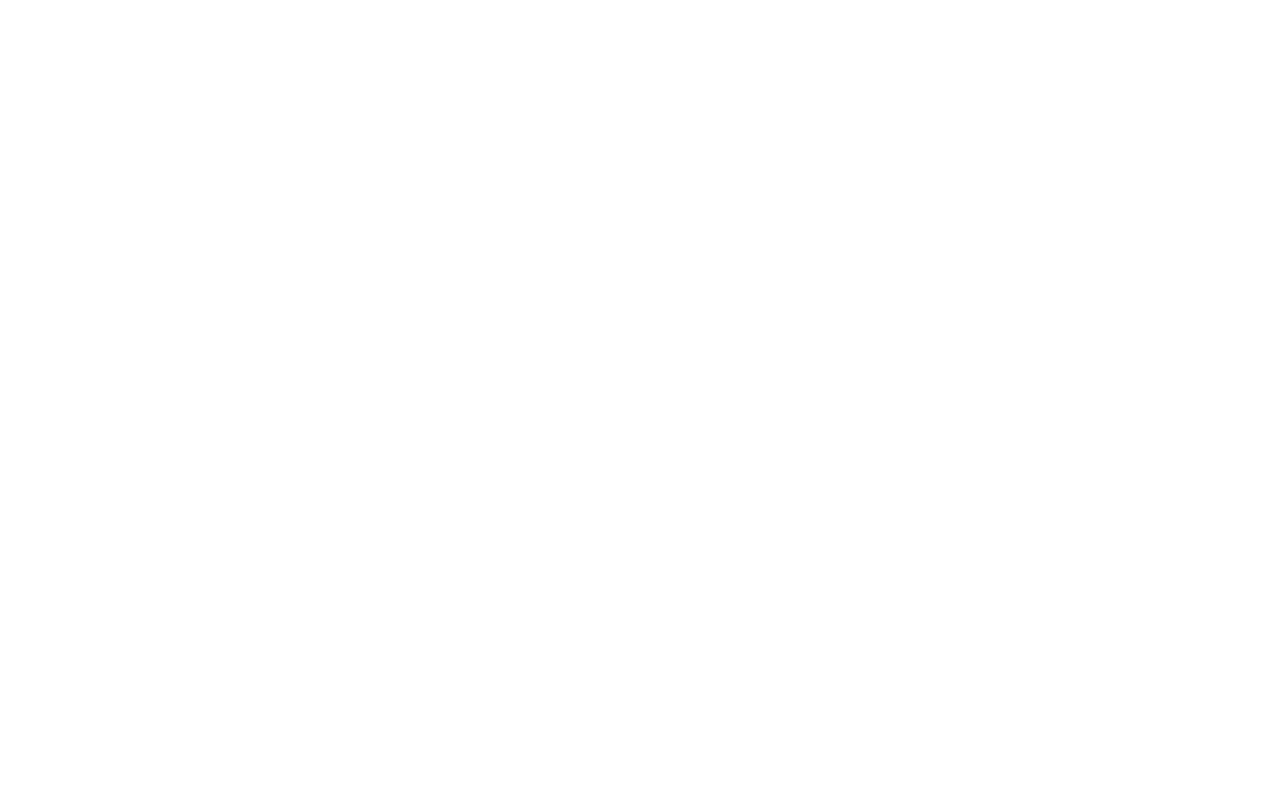
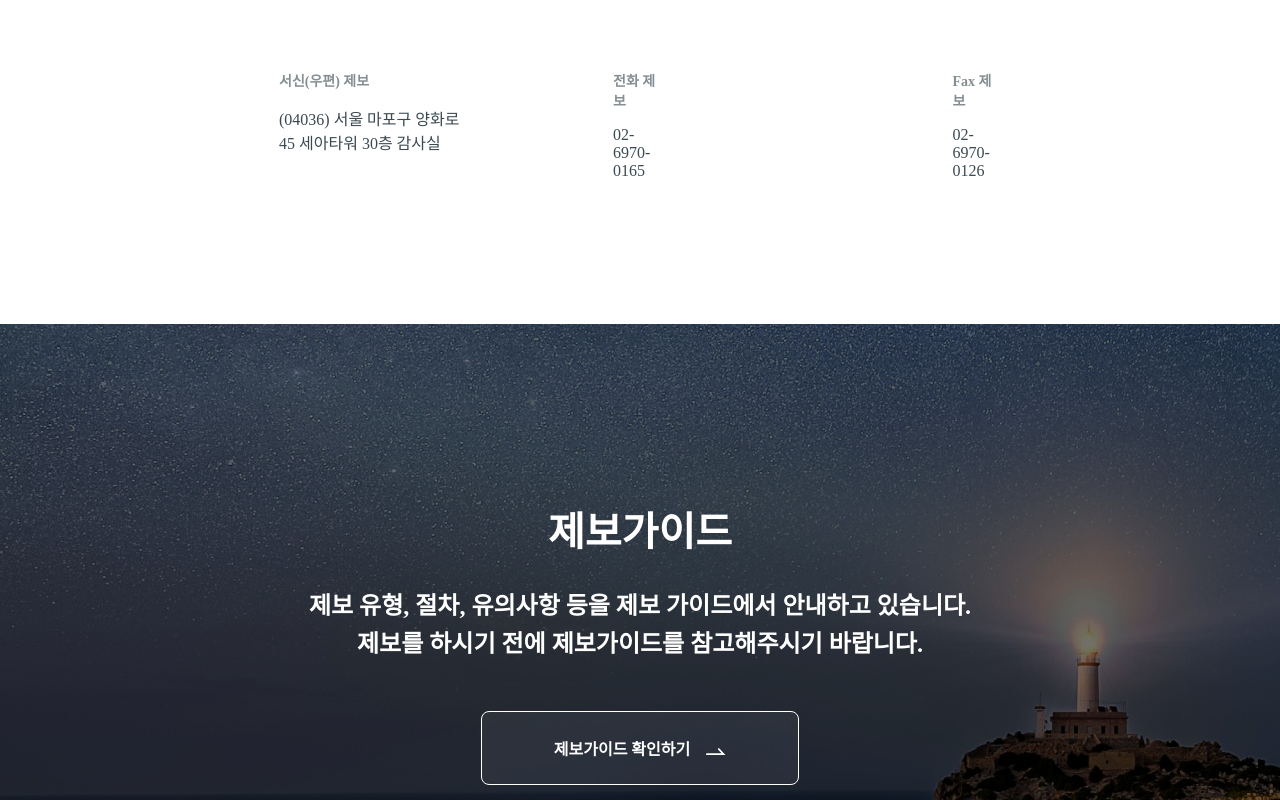
Before and after one commit to JANGDEOKSIK/next-seah, a Next.js app: page /report/letter-phone-fax in a window 1280 px wide. Before the commit this address had no page. Shown: the part 1040-1840 px from the top of the page. Before the commit the page ends 800 px from the top, so only its background shows below. Built offline with nearby package versions, Linux system fonts and the light colour scheme; no server answers.

Commit message:
서신·전화·Fax 이용안내 페이지 완료

```diff
--- /dev/null
+++ b/src/app/(sub)/report/letter-phone-fax/page.jsx
@@ -0,0 +1,71 @@
+"use client";
+
+import { getList } from "@/app/_lib/fetch";
+import { usePathname } from "next/navigation";
+
+export default function letterPhoneFaxPage() {
+  const { data } = getList("/dummy/menu.json", ["dummy", "menu"]);
+  const pathname = usePathname();
+
+  return (
+    <>
+      <div className="visual-area report">
+        <h2>서신·전화·Fax 이용안내</h2>
+        <ul className="sub-nav">
+          {data
+            ?.filter((item) => item.menuId === "ReportPage")
+            .map((item) =>
+              item.subMenu?.map((subItem) => {
+                const linkPath = `/report${subItem.url}`;
+                const isTrue = pathname === linkPath;
+
+                return (
+                  <li key={subItem.menuSeq}>
+                    <a
+                      href={`/report${subItem.url}`}
+                      className={isTrue ? "on" : ""}
+                    >
+                      {subItem.menuNm}
+                    </a>
+                  </li>
+                );
+              })
+            )}
+        </ul>
+      </div>
+      <div className="contents-area no-padding-bt">
+        <h3 className="f-exBold">
+          윤리경영 제안센터는 온라인 제보 외에도 <br />
+          서신, 전화, 또는 Fax를 통해 제보가 가능합니다.
+        </h3>
+        <div className="contact-type">
+          <p className="f-exBold title">제보방법</p>
+          <ul className="type-list">
+            <li className="type-item">
+              <p className="f-exBold">서신(우편) 제보</p>
+              <p>(04036) 서울 마포구 양화로 45 세아타워 30층 감사실</p>
+            </li>
+            <li className="type-item">
+              <p className="f-exBold">전화 제보</p>
+              <p>02-6970-0165</p>
+            </li>
+            <li className="type-item">
+              <p className="f-exBold">Fax 제보</p>
+              <p>02-6970-0126</p>
+            </li>
+          </ul>
+        </div>
+        <div className="contact-guide">
+          <div className="txt-box">
+            <p className="f-exBold title">제보가이드</p>
+            <p className="f-exBold desc">
+              제보 유형, 절차, 유의사항 등을 제보 가이드에서 안내하고 있습니다. <br />
+              제보를 하시기 전에 제보가이드를 참고해주시기 바랍니다.
+            </p>
+            <a href="/report/guide"><span className="f-exBold">제보가이드 확인하기</span></a>
+          </div>
+        </div>
+      </div>
+    </>
+  );
+}
--- a/src/scss/_layout.scss
+++ b/src/scss/_layout.scss
@@ -85,6 +85,10 @@
   padding: 144px 0;
   color: $brdGray;
 
+  &.no-padding-bt {
+    padding-bottom: 0;
+  }
+
   h3 {
     margin-bottom: 144px;
     font-size: 40px;
--- a/src/scss/_report.scss
+++ b/src/scss/_report.scss
@@ -98,3 +98,62 @@
     }
   }
 }
+
+// 서신/전화/fax 이용안내
+.contact-type {
+  width: calc(100% - 558px);
+  margin: 0 auto 144px;
+
+  .type-list {
+    display: flex;
+    margin-top: 96px;
+
+    .type-item {
+      &:nth-child(2) {
+        margin: 0 291px 0 149px;
+      }
+
+      p:first-of-type {
+        margin-bottom: 16px;
+        font-size: 14px;
+        color: $gray60;
+      }
+    }
+  }
+}
+
+.contact-guide {
+  display: flex;
+  justify-content: center;
+  align-items: center;
+  width: 100%;
+  height: 640px;
+  background: url("../../public/images/img-letter-phone-fax-guide-bg.jpg") no-repeat center center / cover;
+  color: $white;
+  text-align: center;
+
+  .txt-box {
+    .desc {
+      margin: 24px 0 48px;
+      font-size: 24px;
+      line-height: 160%;
+    }
+
+    a {
+      display: block;
+      width: fit-content;
+      margin: 0 auto;
+      padding: 24px 72px;
+      background-color: rgba(255, 255, 255, .05);
+      border-radius: 8px;
+      border: 1px solid $white;
+      color: $white;
+      text-decoration: none;
+
+      span {
+        padding-right: 36px;
+        background: url("../../public/images/ico-arrow.svg") no-repeat top 7px right / 20px;
+      }
+    }
+  }
+}
```
Also changed, not shown: public/images/ico-arrow.svg (added), public/images/img-letter-phone-fax-guide-bg.jpg (added).
